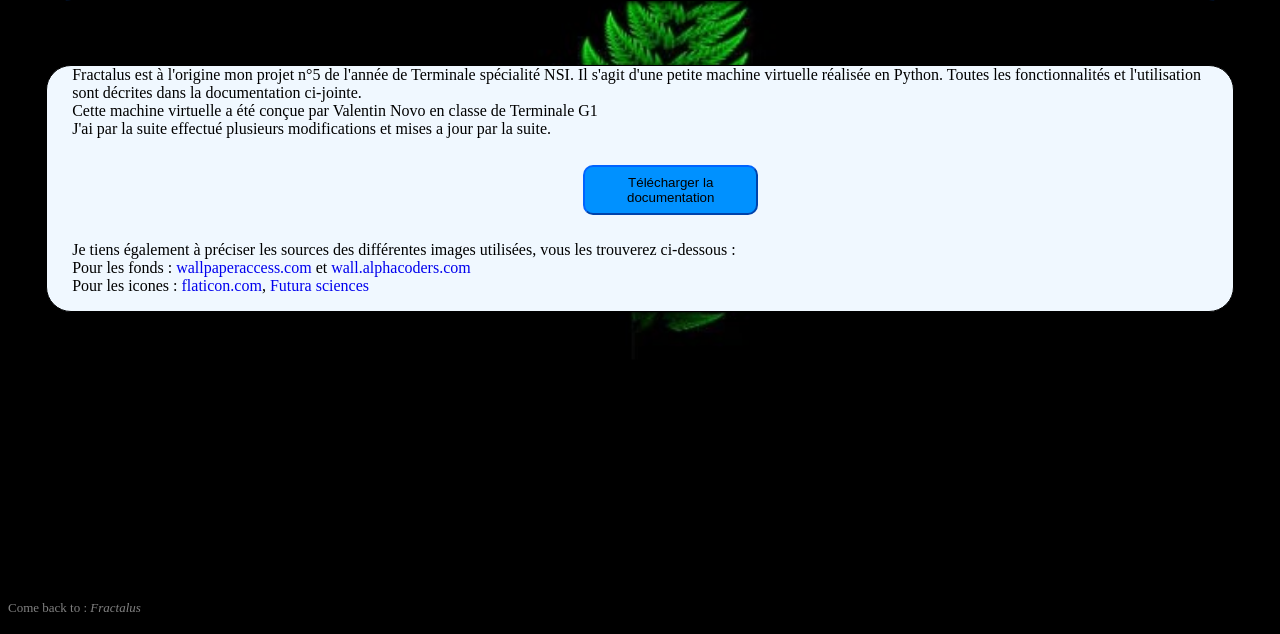
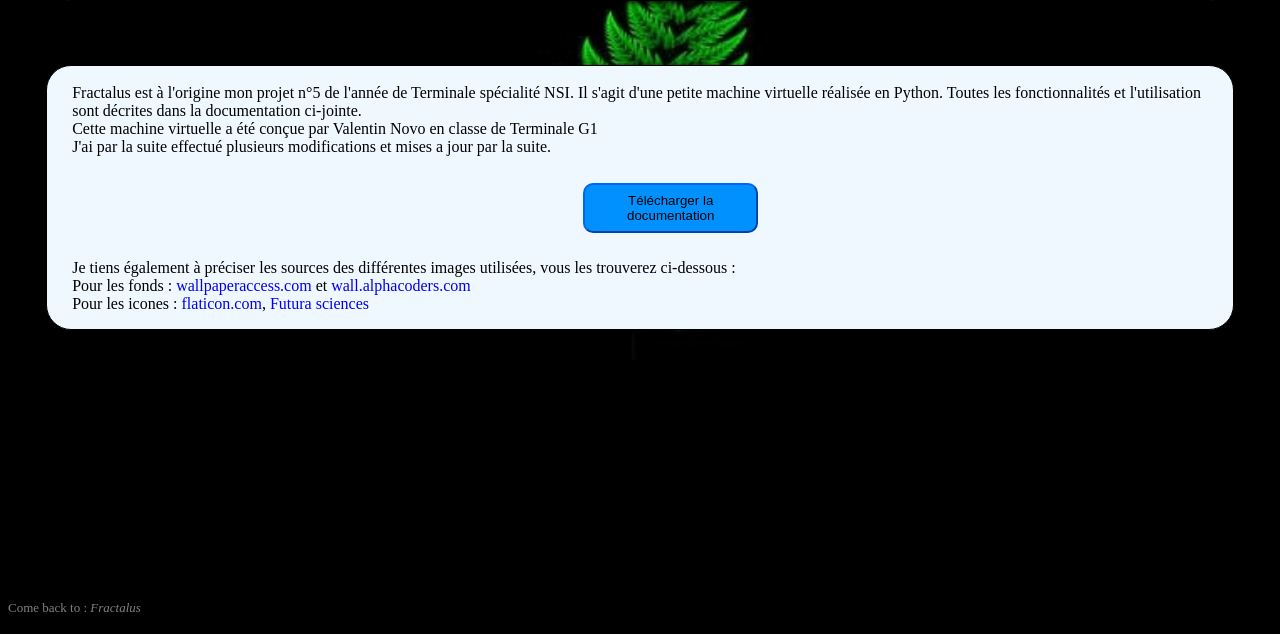
Before and after one commit to Pr0methee/Fractalus, a plain HTML site: page doc.html in a window 1280 px wide. Shown: the part 166-800 px from the top of the page. Drawn offline with Linux system fonts and the light colour scheme.

Commit message:
Add files via upload

```diff
--- a/doc.css
+++ b/doc.css
@@ -37,16 +37,16 @@ article
     box-shadow: 6px 2px 6px black ;
     background-color: aliceblue;
 }
+
 button{
     background-color: rgb(0, 145, 255);
     border-radius: 10px;
     border-color: rgb(0, 100, 255);
     width:175px;
     height:50px;
-    margin:2em;
     display: flex;
     position: relative;
-    margin-left: 45%;
+    margin: 2em 2em 2em 45%;
     align-items: center;
     text-decoration: none;
     transition: background-color 1.5s;
@@ -66,6 +66,16 @@ a{
     text-decoration: none;
 }
 
+/*#btn{
+    width: 175px;
+    height: 50px;
+    color: black;
+}*/
+
+button a{
+    color: black;
+}
+
 #Home{
     font-size: small;
     color: gray;
--- a/doc.html
+++ b/doc.html
@@ -11,16 +11,15 @@
     </header>
     <body>
         <article>
+            <br/>
             Fractalus est à l'origine mon projet n°5 de l'année de Terminale spécialité NSI. Il s'agit d'une petite machine virtuelle réalisée en Python. Toutes les fonctionnalités et l'utilisation sont décrites dans la documentation ci-jointe.
             <br/>Cette machine virtuelle a été conçue par Valentin Novo en classe de  Terminale G1
             <br/>J'ai par la suite effectué plusieurs modifications et mises a jour par la suite.
 
+            <button>
+                <a href = "Fractalus.pdf" download="Fractalus" id="btn">Télécharger la documentation</a>
+            </button>
 
-            <a href = "Fractalus.pdf",download="Fractalus">
-                <button>
-                    Télécharger la documentation
-                </button>
-            </a>
             Je tiens également à préciser les sources des différentes images utilisées, vous les trouverez ci-dessous :<br/>
             Pour les fonds : <a href="wallpaperaccess.com">wallpaperaccess.com</a> et <a href="wall.alphacoders.com">wall.alphacoders.com</a><br/>
             Pour les icones : <a href="flaticon.com">flaticon.com</a>, <a href="www.futura-sciences.com">Futura sciences</a>
```
